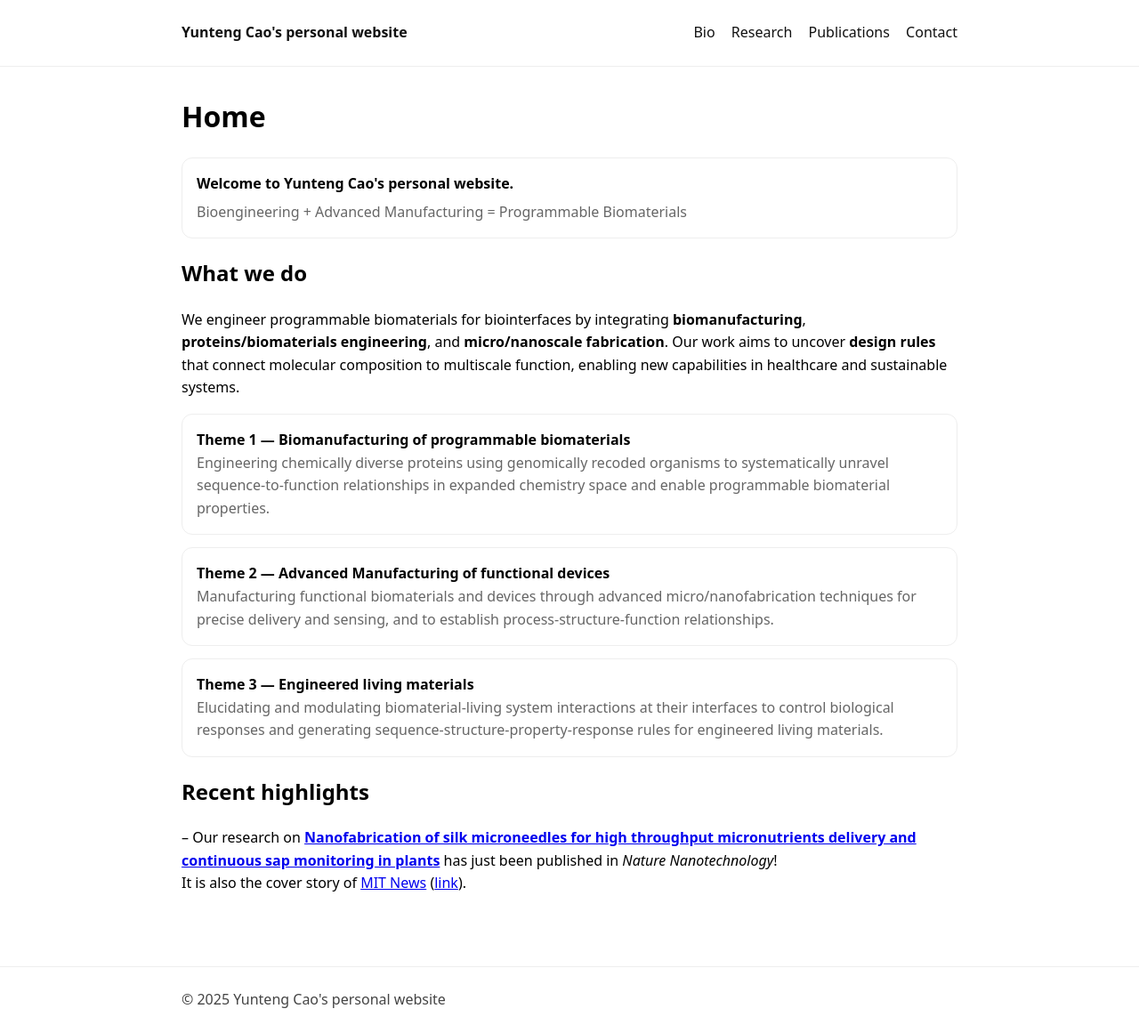
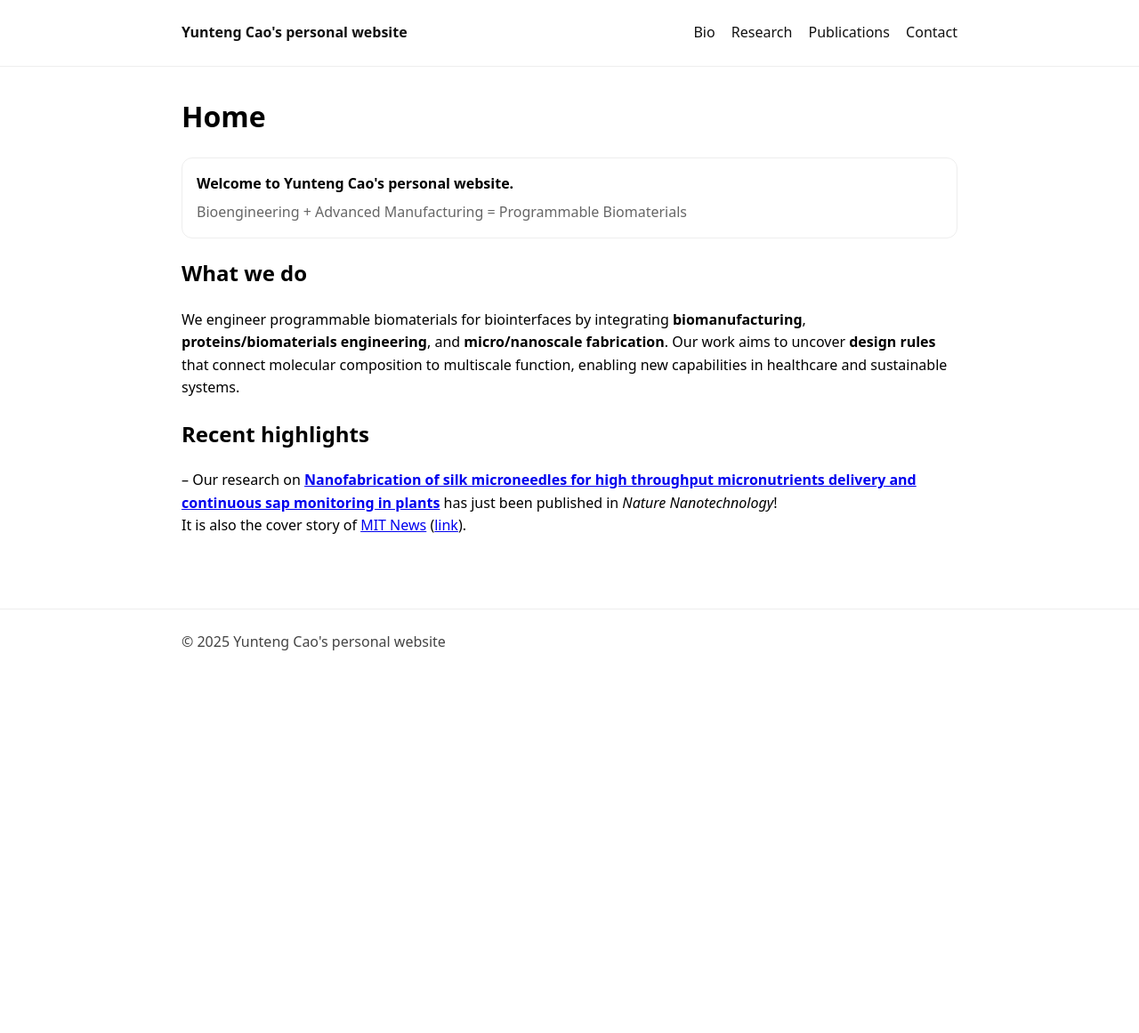
Before and after one commit to Yunteng-Cao/yunteng-cao.github.io, a Jekyll site: the page built from index.md, in a window 1280 px wide and 1161 px high. Shown: the whole window at 89% size. Built offline with Jekyll 4.4.1, drawn with Linux system fonts in a browser that asks for light colours.

Commit message:
Update index.md

```diff
--- a/index.md
+++ b/index.md
@@ -11,21 +11,6 @@ title: Home
 ## What we do
 We engineer programmable biomaterials for biointerfaces by integrating **biomanufacturing**, **proteins/biomaterials engineering**, and **micro/nanoscale fabrication**. Our work aims to uncover **design rules** that connect molecular composition to multiscale function, enabling new capabilities in healthcare and sustainable systems.
 
-<div class="card">
-  <strong>Theme 1 — Biomanufacturing of programmable biomaterials</strong><br/>
-  <span class="muted"> Engineering chemically diverse proteins using genomically recoded organisms to systematically unravel sequence-to-function relationships in expanded chemistry space and enable programmable biomaterial properties.</span>
-</div>
-
-<div class="card">
-  <strong>Theme 2 — Advanced Manufacturing of functional devices</strong><br/>
-  <span class="muted"> Manufacturing functional biomaterials and devices through advanced micro/nanofabrication techniques for precise delivery and sensing, and to establish process-structure-function relationships.</span>
-</div>
-
-<div class="card">
-  <strong>Theme 3 — Engineered living materials</strong><br/>
-  <span class="muted"> Elucidating and modulating biomaterial-living system interactions at their interfaces to control biological responses and generating sequence-structure-property-response rules for engineered living materials.</span>
-</div>
-
 ## Recent highlights
 -- Our research on **[Nanofabrication of silk microneedles for high throughput micronutrients delivery and continuous sap monitoring in plants](https://www.nature.com/articles/s41565-025-01923-2)** has just been published in *Nature Nanotechnology*!
   It is also the cover story of [MIT News](https://news.mit.edu) ([link](https://news.mit.edu/2025/will-vegetables-future-be-fortified-using-tiny-needles-0429)).
```
